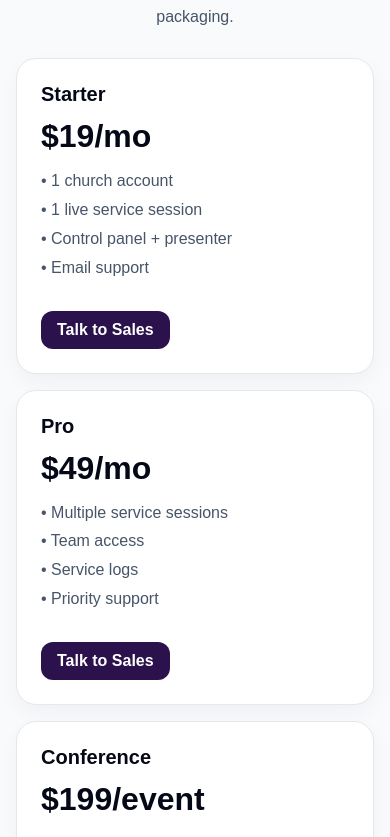
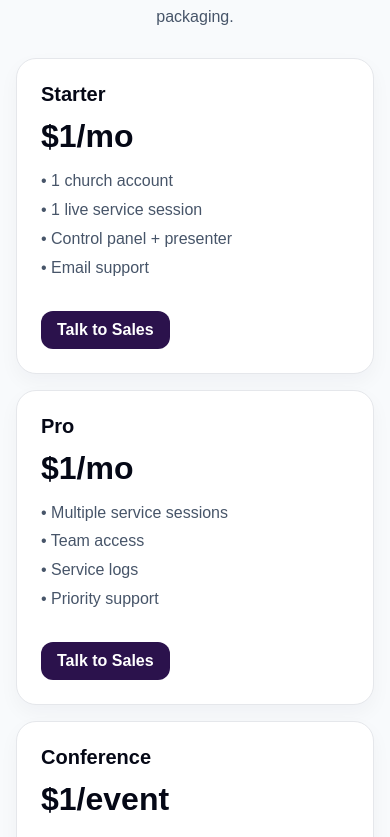
Before and after one commit to AdoleNG/VerseCast-Marketing, a React (Vite) app: page / in a window 390 px wide. Shown: the part 4787-5624 px from the top of the page. Built offline with nearby package versions, Linux system fonts and the light colour scheme.

Commit message:
optimized 4 mobile

```diff
--- a/src/VerseCastMarketingSite.jsx
+++ b/src/VerseCastMarketingSite.jsx
@@ -56,9 +56,9 @@ export default function VerseCastMarketingSite() {
   ];
 
   const pricingPlans = [
-    ["Starter", "$19/mo", ["1 church account", "1 live service session", "Control panel + presenter", "Email support"]],
-    ["Pro", "$49/mo", ["Multiple service sessions", "Team access", "Service logs", "Priority support"]],
-    ["Conference", "$199/event", ["Event-based usage", "Temporary setup support", "Presenter/operator workflow", "Ideal for conventions"]],
+    ["Starter", "$1/mo", ["1 church account", "1 live service session", "Control panel + presenter", "Email support"]],
+    ["Pro", "$1/mo", ["Multiple service sessions", "Team access", "Service logs", "Priority support"]],
+    ["Conference", "$1/event", ["Event-based usage", "Temporary setup support", "Presenter/operator workflow", "Ideal for conventions"]],
   ];
 
   const useCases = [
```
